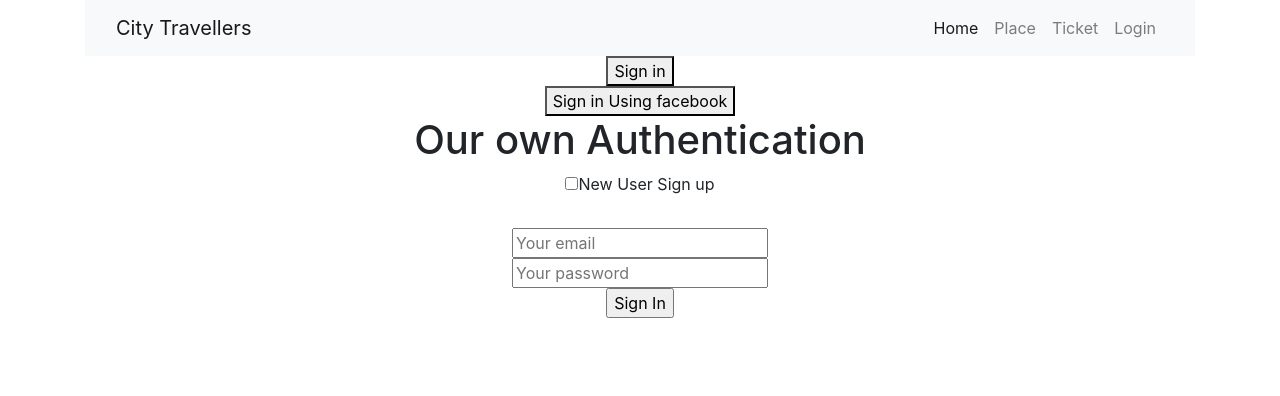
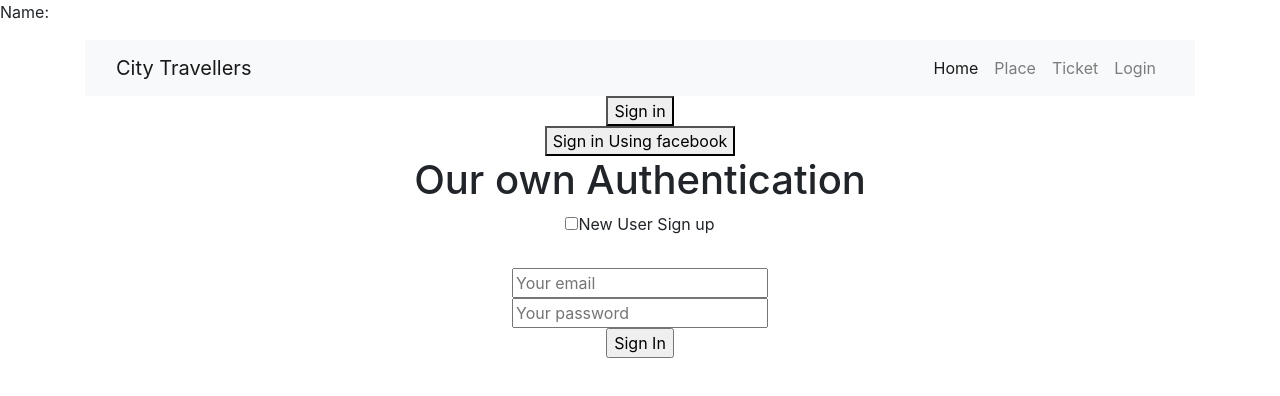
Before and after one commit to mahfuz-antor/city-travellers, a React (Create React App) app: page /login in a window 1280 px wide. Shown: the top 396 px of the page. Built offline with nearby package versions, Linux system fonts and the light colour scheme.

Commit message:
privateRoute adding

```diff
--- a/src/App.js
+++ b/src/App.js
@@ -1,4 +1,4 @@
-import logo from './logo.svg';
+// import logo from './logo.svg';
 import './App.css';
 import Login from './components/Login/Login';
 import Header from './components/Header/Header';
@@ -12,9 +12,16 @@ import {
 } from "react-router-dom";
 // import { Link } from 'react-router-dom';
 import 'bootstrap/dist/css/bootstrap.min.css';
+import { createContext, useState } from 'react';
+import PrivateRoute from './components/PrivateRoute/PrivateRoute';
+
+export const UserContex = createContext();
 
 function App() {
+  const [loggedInUser, setLoggedInUser] = useState({});
   return (
+    <UserContex.Provider value={[loggedInUser, setLoggedInUser]}>
+      <p>Name: {loggedInUser.name}</p>
       <Router>
         <Switch>
           <Route exact path="/">
@@ -29,14 +36,15 @@ function App() {
           <Route path="/login">
             <Login></Login>
           </Route>
-      <Route path="/places">
+          <PrivateRoute path="/places">
             <Places></Places>
-      </Route>
+          </PrivateRoute>
           <Route path="/tickets">
             <Tickets></Tickets>
           </Route>
         </Switch>
       </Router>
+    </UserContex.Provider>
   );
 }
 
--- a/src/components/Home/Home.js
+++ b/src/components/Home/Home.js
@@ -3,6 +3,7 @@ import Login from '../Login/Login';
 import BgImg from '../../images/Frame-1.png'
 import Header from '../Header/Header';
 import Vehicle from '../../fakeData/data.json';
+import { Link } from 'react-router-dom';
 
 const Home = () => {
     const [data, setData] = useState([]);
@@ -33,10 +34,13 @@ const Home = () => {
             <div  className="container">
                 {
                     data.map(data =>
-                        <div style={cardStyle}>
+                        <Link to="/places"> <div style={cardStyle}>
                             <img style={imgStyle} src={data.img} alt="" />
                             <h5>{data.name}</h5>
-                        </div>)
+                        </div>
+                        </Link>
+
+                        )
                 }
             </div>
 
--- a/src/components/Login/Login.js
+++ b/src/components/Login/Login.js
@@ -1,16 +1,22 @@
-import React from 'react';
+import React, { useContext } from 'react';
 import firebase from "firebase/app";
 import "firebase/analytics";
 import "firebase/auth";
 import firebaseConfig from '../../firebase-config';
 import { useState } from 'react';
 import Header from '../Header/Header';
+import { UserContex } from '../../App';
+import { useHistory, useLocation } from 'react-router';
 
 if (!firebase.apps.length) {
     firebase.initializeApp(firebaseConfig);
   }
 
 const Login = () => {
+  const history = useHistory();
+  const location = useLocation();
+  const { from } = location.state || { from: { pathname: "/" } };
+  const [loggedInUser, setLoggedInUser] = useContext(UserContex);
     const [user, setUser] = useState({
         isSignedIn: false,
         name: '',
@@ -31,7 +37,8 @@ const Login = () => {
               email: email,
               photo: photoURL
             }
-            setUser(signedInUser);
+            setLoggedInUser(signedInUser);
+            history.replace(from);
             console.log(displayName, email, photoURL);
           })
           .catch(err => {
@@ -186,6 +193,7 @@ const Login = () => {
       return (
         <div className="App">
             <Header></Header>
+            <div className="container">
           {
             user.isSignedIn ?
               <button onClick={handleSignOut}>Sign out </button> :
@@ -206,6 +214,7 @@ const Login = () => {
           <h1>Our own Authentication</h1>
           <input type="checkbox" onChange={() => setNewUser(!newUser)} name="newUser" id="" />
           <label htmlFor="newUser">New User Sign up</label>
+
           <form onSubmit={handleSubmit}>
             {newUser && <input name="name" onBlur={handleChange} type="text" placeholder="Your Name" />}
             <br />
@@ -217,6 +226,7 @@ const Login = () => {
           </form>
           <p style={{ color: 'red' }}>{user.error}</p>
           { user.success && <p style={{ color: 'green' }}>User {newUser ? 'created' : 'Logged In'} successfully.</p>}
+          </div>
         </div>
       );
     }
--- /dev/null
+++ b/src/components/PrivateRoute/PrivateRoute.js
@@ -0,0 +1,26 @@
+import React, { useContext } from 'react';
+import { Redirect, Route } from 'react-router';
+import { UserContex } from '../../App';
+
+const PrivateRoute = ({ children, ...rest }) => {
+    const [loggedInUser, setLoggedInUser] = useContext(UserContex);
+    return (
+        <Route
+            {...rest}
+            render={({ location }) =>
+                loggedInUser.email ? (
+                    children
+                ) : (
+                    <Redirect
+                        to={{
+                            pathname: "/login",
+                            state: { from: location }
+                        }}
+                    />
+                )
+            }
+        />
+    );
+};
+
+export default PrivateRoute;
```
Also changed, not shown: 1 other file (tests, documents, lock files or other folders). Lines whose indentation alone changed are shown as unchanged.
